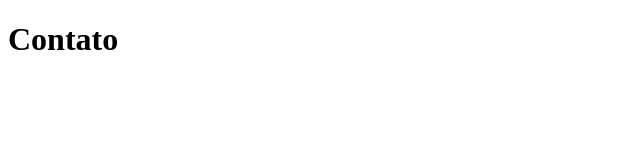
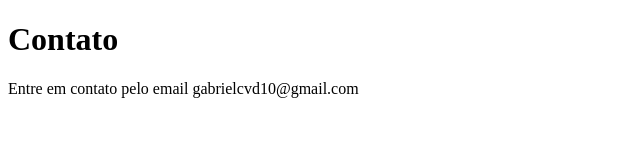
Before and after one commit to GABRIELCVD/sistema-de-cadastro, a plain HTML site: page contato.html in a window 1280 px wide. Shown: the whole page, without its empty margins (0-640 px from the left). Drawn offline with Linux system fonts and the light colour scheme.

Commit message:
Adicionando linha de contato

```diff
--- a/contato.html
+++ b/contato.html
@@ -7,5 +7,6 @@
 </head>
 <body>
   <h1>Contato</h1>
+  <p> Entre em contato pelo email gabrielcvd10@gmail.com</p>
 </body>
 </html>
```
